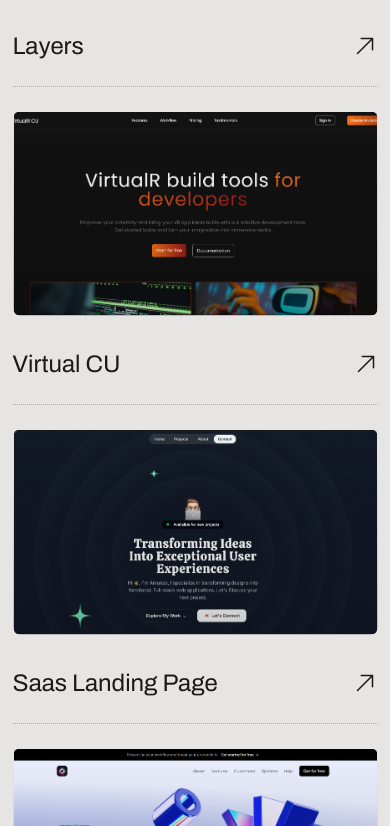
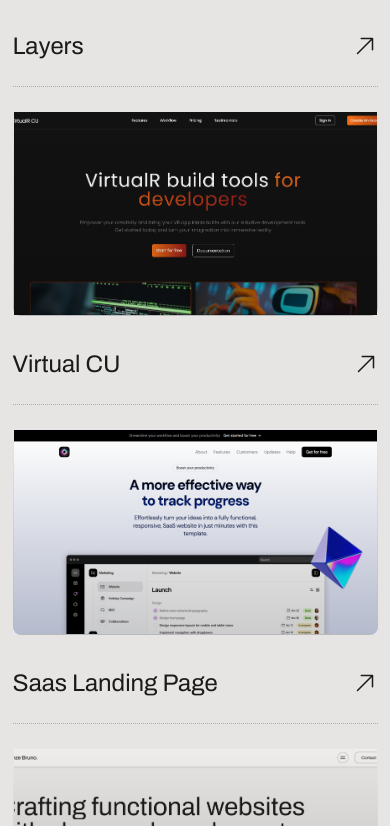
Before and after one commit to amanzecodes/port-v1, a Next.js app: page / in a window 390 px wide. Shown: the part 1998-2824 px from the top of the page. Built offline with nearby package versions, Linux system fonts and the light colour scheme.

Commit message:
updated code

```diff
--- a/src/app/components/Projects.tsx
+++ b/src/app/components/Projects.tsx
@@ -2,16 +2,16 @@ import { FC } from "react";
 import image1 from "../../../assets/images/image1.png";
 import image2 from "../../../assets/images/image2.png";
 import image3 from "../../../assets/images/image3.png";
-import image4 from "../../../assets/images/image4.png";
 import image5 from "../../../assets/images/image5.png";
+import image6 from "../../../assets/images/image6.png";
 import Image from "next/image";
 
 const projects = [
-  { name: "Spotify Clone", image: image1 },
-  { name: "Layers", image: image2 },
-  { name: "Virtual CU", image: image3 },
-  { name: "Saas Landing Page", image: image4 },
-  { name: "My Portfolio", image: image5 },
+  { name: "Spotify Clone", image: image1, href: "#"},
+  { name: "Layers", image: image2, href: "https://layers-sigma.vercel.app/"},
+  { name: "Virtual CU", image: image3, href: "#"},
+  { name: "Saas Landing Page", image: image5, href: "https://amanze-saas.vercel.app/"},
+  { name: "My Portfolio", image: image6, href: "http://localhost:3000/"},
 ];
 
 const Projects: FC = () => {
@@ -20,15 +20,16 @@ const Projects: FC = () => {
       <div className="container">
         <h2 className="text-4xl md:text-7xl lg:text-8xl">Selected Works</h2>
         <div className="mt-10 md:mt-16 lg:mt-20">
-          {projects.map(({ name, image }) => (
+          {projects.map(({ name, image, href }) => (
             <a
-              href="#hero"
+              href={href}
               key={name}
+              target="_blank"
               className="border-black/25 border-t last:border-b border-dotted py-6 md:py-8 lg:py-12 flex flex-col relative group/project"
             >
               <div className="absolute bottom-0 left-0 w-full h-0 group-hover/project:h-full transition-all duration-700 bg-stone-300"></div>
               <div className="relative">
-                <div className="aspect-video md:hidden relative overflow-hidden rounded-lg">
+                <div className="aspect-video md:hidden relative overflow-hidden">
                   <Image
                     src={image}
                     alt={name}
--- a/src/app/page.tsx
+++ b/src/app/page.tsx
@@ -9,6 +9,7 @@ import Faq from "./components/Faq";
 import Stack from "./components/Stack";
 import About from "./components/About";
 import Footer from "./components/Footer";
+
 
 export default function Home() {
   return (
--- a/tailwind.config.ts
+++ b/tailwind.config.ts
@@ -32,14 +32,14 @@ module.exports = {
             opacity: 1,
             transform: "translate(-50%,-40%) scale(1)",
           },
-        },
+        }
       },
       container: {
         center: true,
         padding: {
-          DEFAULT: "10px", // Reduced padding
-          sm: "5px",        // Slightly more on small screens
-          lg: "10px",        // Adjust for larger screens
+          DEFAULT: "10px",
+          sm: "5px",
+          lg: "10px",
         },
       },
 
```
Also changed, not shown: assets/images/image5.png, assets/images/image6.png (added).
